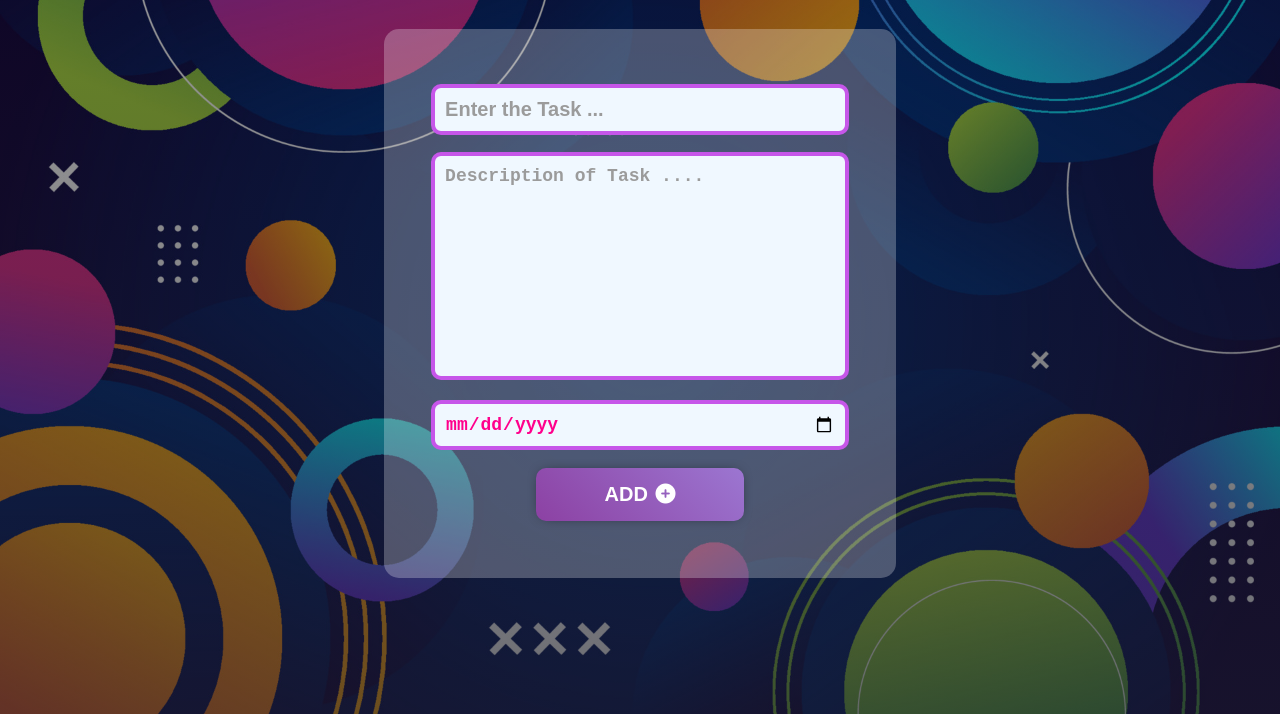
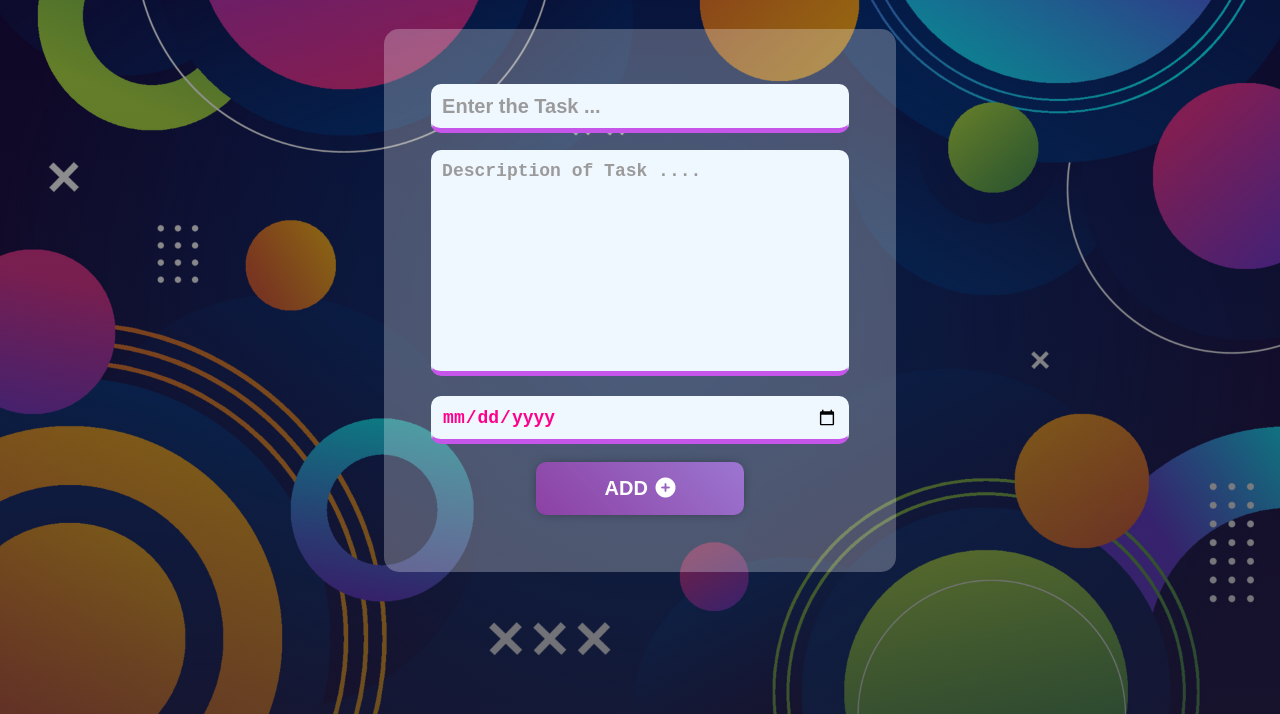
Before and after one commit to AbhiramJogimahanthi/To_Do_Task, a plain HTML site: page index.html in a window 1280 px wide. Shown: the part 86-800 px from the top of the page. Drawn offline with Linux system fonts and the light colour scheme.

Commit message:
Update MY_STYLE.css

```diff
--- a/MY_STYLE.css
+++ b/MY_STYLE.css
@@ -47,7 +47,8 @@ body {
   margin-top: 2%;
   margin-bottom: 2%;
   min-height: 30px;
-  border: 4px solid rgb(198, 86, 233);
+  border: 1px solid transparent;
+  border-bottom: 5px solid rgb(198, 86, 233);
   background-color: aliceblue;
   border-radius: 10px;
   padding: 10px;
```
